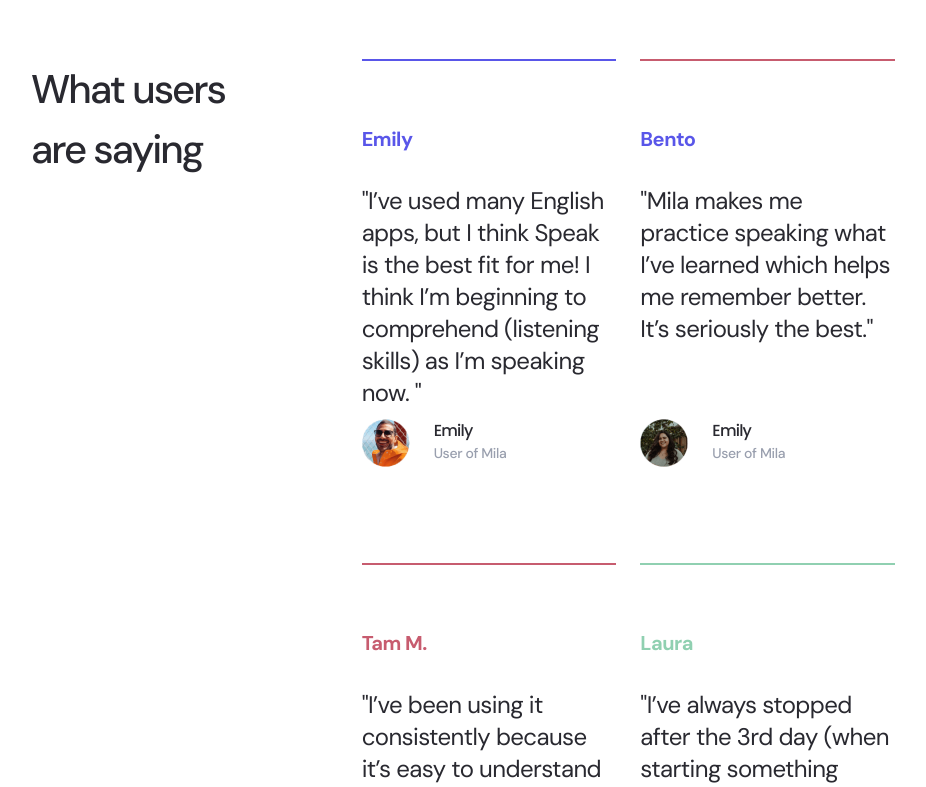
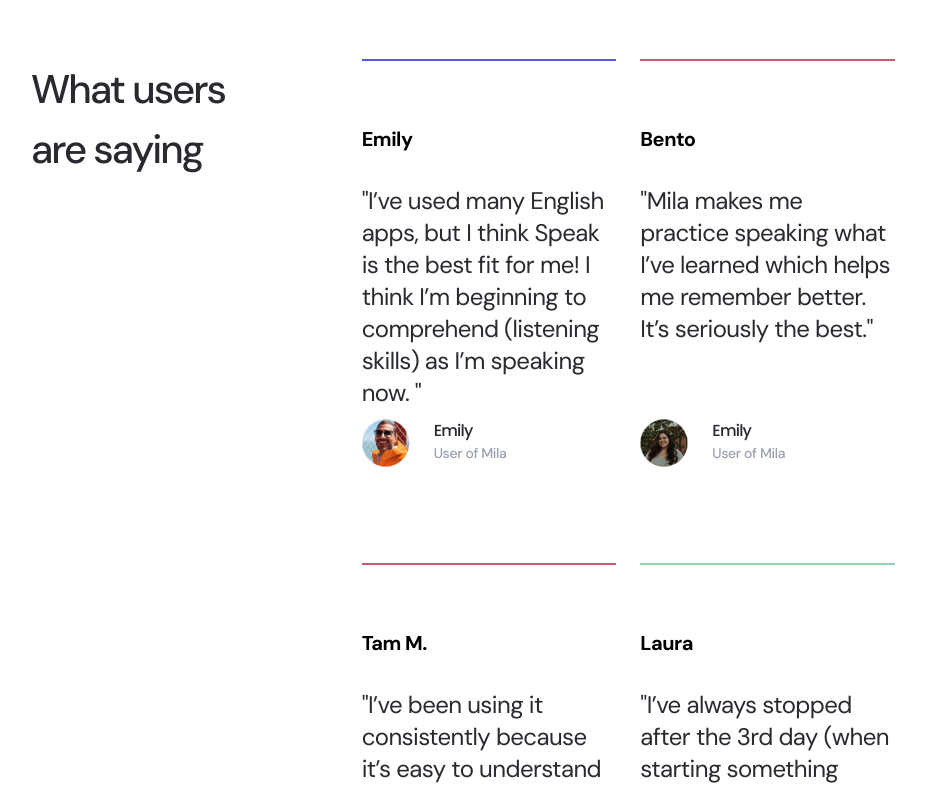
Before and after one commit to ethhandy/Mila, a React (Create React App) app: page / in a window 1280 px wide. Shown: the part 4880-5667 px from the top of the page, without its empty margins (177-1103 px from the left). Built offline with nearby package versions, Linux system fonts and the light colour scheme.

Commit message:
feat: tailwindcss.config color theme

```diff
--- a/src/App.js
+++ b/src/App.js
@@ -2,6 +2,8 @@ import { RouterProvider } from 'react-router';
 
 import { Loader } from './components';
 import { router } from './routes';
+
+import './index.css';
 
 function App() {
   return <RouterProvider router={router} fallbackElement={<Loader />} />;
--- a/src/elements/Button/Button.jsx
+++ b/src/elements/Button/Button.jsx
@@ -13,8 +13,8 @@ const Button = ({
 }) => {
   const effectClass = cn(
     color === 'white' ? 'bg-white shadow-2xl' : '',
-    color === 'pink' ? 'bg-[#FAB8C4] hover:bg-[#FFBFCF]' : '',
-    color === 'purple' ? 'bg-[#5956E9] hover:bg-[#5C5AED]' : ''
+    color === 'pink' ? 'bg-pink-100 hover:bg-pink-200' : '',
+    color === 'purple' ? 'bg-purple-100 hover:bg-purple-200' : ''
   );
 
   const sizeClass = cn(
--- a/src/elements/Typography/Typography.jsx
+++ b/src/elements/Typography/Typography.jsx
@@ -22,13 +22,13 @@ const Typography = ({
     size === '8xl' ? 'text-8xl max-sm:text-5xl' : ''
   );
 
-  const colorTable = {
-    black: '#292930',
-    gray: '#999FAE',
-    blue: '#2522BA',
-    white: '#FFFFFF',
-    purple: '#5956E9'
-  };
+  const colorClass = cn(
+    color === 'black' ? 'text-black' : '',
+    color === 'white' ? 'text-white' : '',
+    color === 'gray' ? 'text-gray-100' : '',
+    color === 'blue' ? 'text-blue-100' : '',
+    color === 'purple' ? 'text-purple-100' : ''
+  );
 
   const weightTable = [
     '',
@@ -51,12 +51,12 @@ const Typography = ({
   return (
     <p
       style={{
-        color: color[0] === '#' ? color : colorTable[color],
         opacity,
         fontFamily: font === 'DM' ? "'DM Sans', sans-serif" : "'Poppins', sans-serif"
       }}
       className={cn(
         sizeClass,
+        colorClass,
         trackingClass,
         weightTable[weight],
         align === 'center' ? 'text-center' : '',
--- /dev/null
+++ b/src/pages/Signup/Welcome.jsx
@@ -0,0 +1,3 @@
+const Welcome = () => {};
+
+export default Welcome;
--- /dev/null
+++ b/src/pages/Signup/index.jsx
@@ -0,0 +1,5 @@
+const Signup = () => {
+  return <div />;
+};
+
+export default Signup;
--- a/src/pages/index.js
+++ b/src/pages/index.js
@@ -1 +1,2 @@
 export { default as Dashboard } from './Dashboard';
+export { default as Signup } from './Signup';
--- a/tailwind.config.js
+++ b/tailwind.config.js
@@ -2,7 +2,26 @@
 module.exports = {
   content: ['./src/**/*.{js,jsx}'],
   theme: {
-    extend: {}
+    extend: {},
+
+    colors: {
+      black: '#292930',
+      white: '#fff',
+      gray: {
+        100: '#999fae'
+      },
+      blue: {
+        100: '#2522ba'
+      },
+      purple: {
+        100: '#5956e9',
+        200: '#5C5AED'
+      },
+      pink: {
+        100: '#FAB8C4',
+        200: '#FFBFCF'
+      }
+    }
   },
   plugins: []
 };
```
Also changed, not shown: src/pages/Signup/Native.jsx (added).
